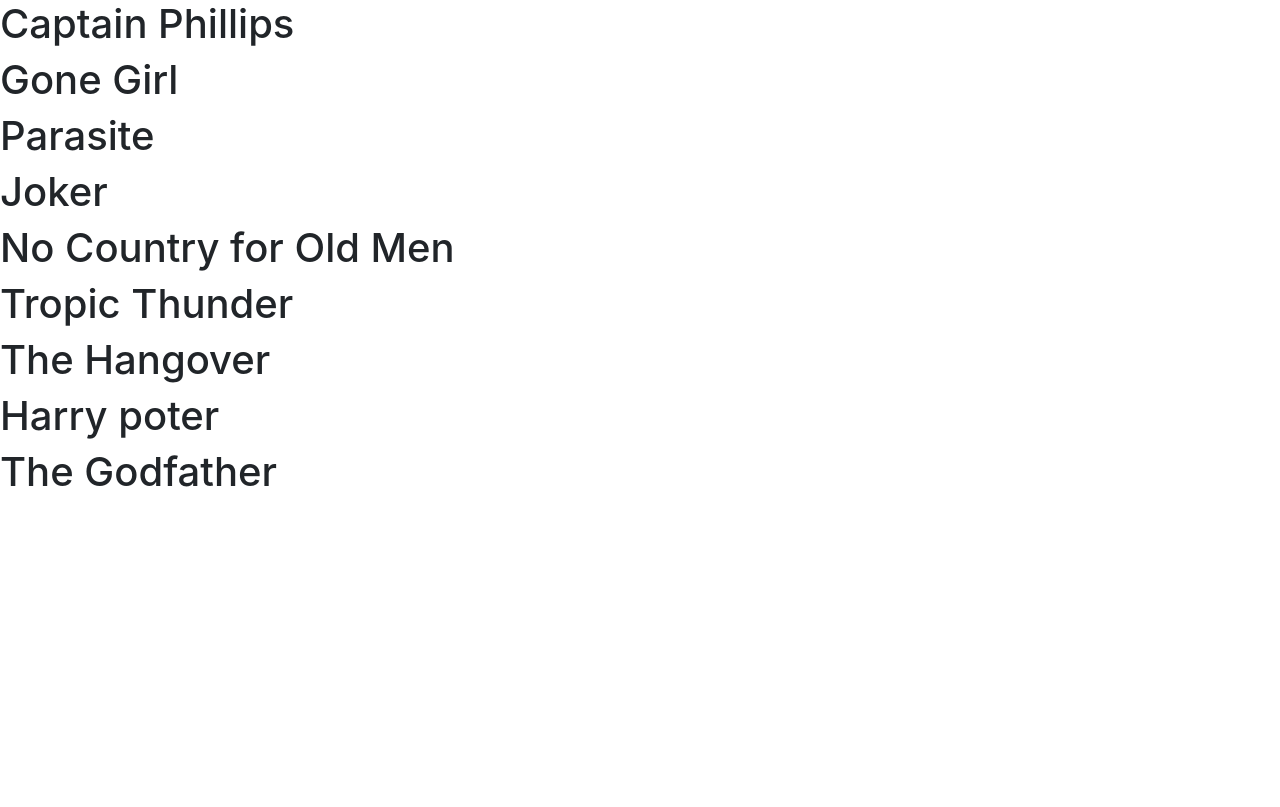
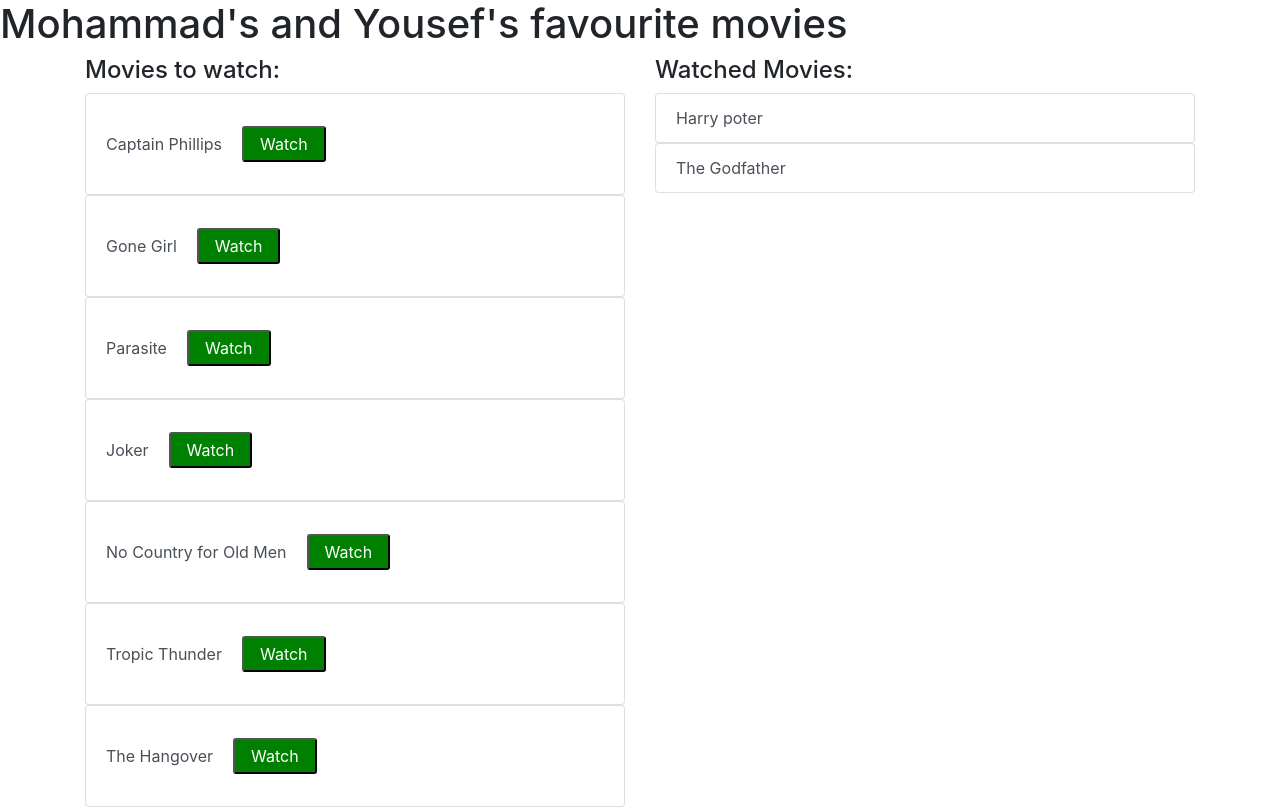
Before and after one commit to mohammadhasan3/MovieWatchlist, a React (Create React App) app: page / in a window 1280 px wide. Built offline with nearby package versions, Linux system fonts and the light colour scheme.

Commit message:
Added a watch button to movies

```diff
--- a/src/App.js
+++ b/src/App.js
@@ -9,6 +9,7 @@
 function App() {
   return (
     <>
+      <h1>Mohammad's and Yousef's favourite movies</h1>
       <MoviesList />
     </>
   );
--- a/src/components/MoviesList.js
+++ b/src/components/MoviesList.js
@@ -19,9 +19,18 @@
   ));
   return (
     <>
-      <h1>{moviesList}</h1>
-
-      <h2>{watchedList}</h2>
+      <div className="container">
+        <div className="row">
+          <div className="col-sm">
+            <h4>Movies to watch:</h4>
+            {moviesList}
+          </div>
+          <div className="col-sm">
+            <h4>Watched Movies:</h4>
+            {watchedList}
+          </div>
+        </div>
+      </div>
     </>
   );
 };
--- a/src/components/WatchListItem.js
+++ b/src/components/WatchListItem.js
@@ -1,9 +1,21 @@
+//Libraries
 import { observer } from "mobx-react";
+
+//Components
+import WatchButton from "./buttons/WatchButton";
 
 const WatchListItem = ({ movies }) => {
   return (
     <>
-      <h1>{movies.name}</h1>
+      <div className="list-group">
+        <button
+          type="button"
+          className="list-group-item list-group-item-action"
+        >
+          {movies.name}
+          <WatchButton movieId={movies.id} />
+        </button>
+      </div>
     </>
   );
 };
--- a/src/components/WatchedItem.js
+++ b/src/components/WatchedItem.js
@@ -3,7 +3,14 @@
 const WatchedItem = ({ movies }) => {
   return (
     <>
-      <h1>{movies.name}</h1>
+      <div className="list-group">
+        <button
+          type="button"
+          className="list-group-item list-group-item-action"
+        >
+          {movies.name}
+        </button>
+      </div>
     </>
   );
 };
--- /dev/null
+++ b/src/components/buttons/WatchButton.js
@@ -0,0 +1,17 @@
+//Stores
+import movieStore from "../../stores/movieStore";
+
+//Styles
+import { WatchButtonStyled } from "../../styles";
+
+const WatchButton = ({ movieId }) => {
+  return (
+    <>
+      <WatchButtonStyled onClick={() => movieStore.watchMovie(movieId)}>
+        Watch
+      </WatchButtonStyled>
+    </>
+  );
+};
+
+export default WatchButton;
--- a/src/stores/movieStore.js
+++ b/src/stores/movieStore.js
@@ -15,6 +15,11 @@
       watched: observable,
     });
   }
+  watchMovie = (movieId) => {
+    const removedMovie = this.watchlist.find((movie) => movie.id === movieId);
+    this.watchlist = this.watchlist.filter((movie) => movie.id !== movieId);
+    this.watched.push(removedMovie);
+  };
 }
 
 const movieStore = new MovieStore();
--- /dev/null
+++ b/src/styles.js
@@ -0,0 +1,11 @@
+import styled, { createGlobalStyle } from "styled-components";
+import { Link, NavLink } from "react-router-dom";
+
+export const WatchButtonStyled = styled.button`
+  font-size: 1em;
+  margin: 1.25em;
+  padding: 0.25em 1em;
+  border-radius: 3px;
+  background-color: green;
+  color: white;
+`;
```
